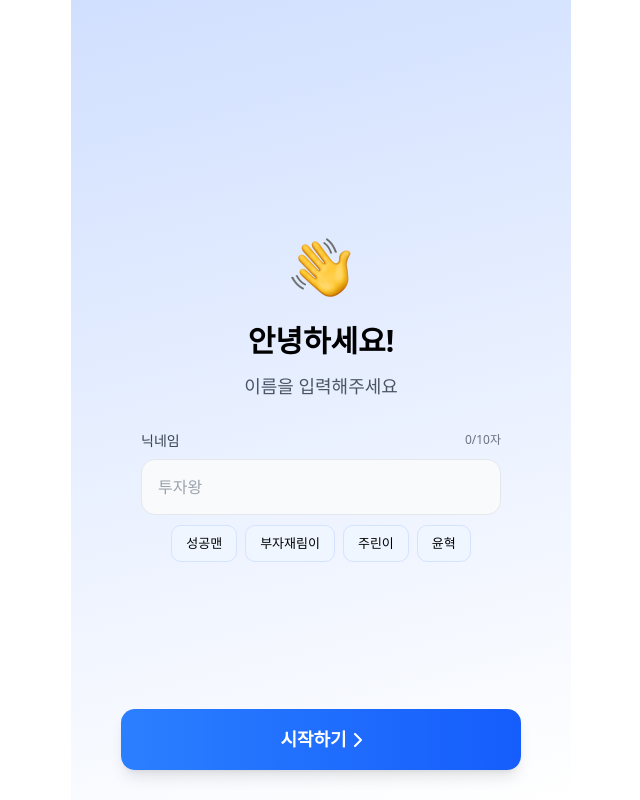
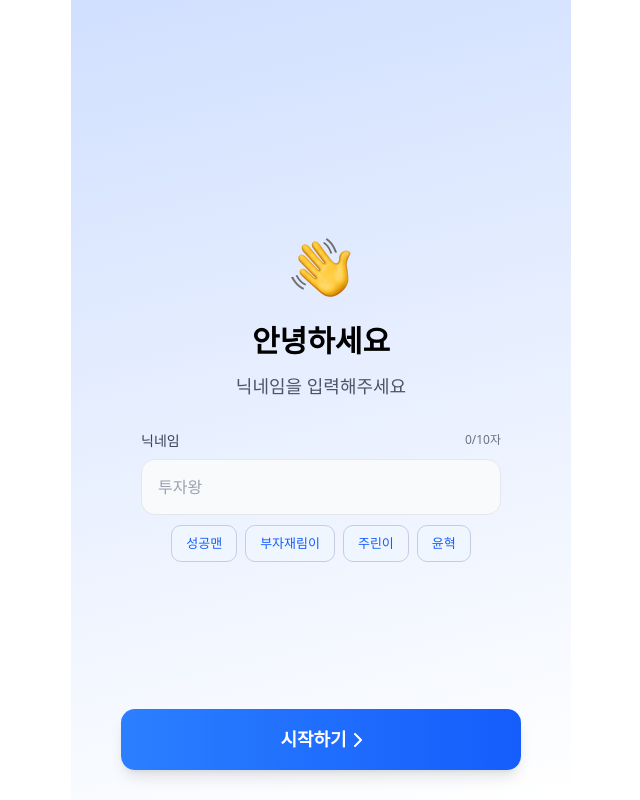
Before and after one commit to m-Vest/Client, a React (Vite) app: page /namePage in a window 1280 px wide. Shown: the whole page, without its empty margins (319-959 px from the left). Built offline with nearby package versions, Linux system fonts and the light colour scheme; a web font is replaced by a local one.

Commit message:
feat: 닉네임 박스 애니메이션 효과적용

```diff
--- a/src/pages/onboarding/NamePage.tsx
+++ b/src/pages/onboarding/NamePage.tsx
@@ -15,9 +15,9 @@ const NamePage = () => {
         <div className="relative max-w-[500px] px-[5rem] bg-[linear-gradient(166deg,_#D0DFFF_-1.52%,_#FFF_100%)] h-[100dvh] w-[100dvw] fixed flex flex-col justify-center items-center">
             <img src={hi} alt="Onboarding Step" className="w-[6rem] h-[6rem] mb-[7rem]"/>
             <div className="mt-[-5rem] flex flex-col justify-center items-center">
-                <h1 className="text-[3rem] text-black font-bold">안녕하세요!</h1>
+                <h1 className="text-[3rem] text-black font-bold">안녕하세요</h1>
                 <p className="text-[1.8rem] text-[#4A5565] font-normal text-center mt-[1rem] whitespace-pre-line">
-                    이름을 입력해주세요
+                    닉네임을 입력해주세요
                 </p>
             </div>
             <div className='mt-[3rem] w-[90%]'>
@@ -28,7 +28,7 @@ const NamePage = () => {
                         key={example}
                         type="button"
                         onClick={() => handleExampleClick(example)}
-                        className="rounded-[10px]  bg-[#EFF6FF] border border-[#d4e3ff] mt-[1rem] px-[1.4rem] py-[0.8rem] text-[1.3rem] font-medium text-[#155DFC]active:scale-95"
+                        className="transition-transform disabled:opacity-50 rounded-[10px] hover:bg-[#dee8fc] bg-[#EFF6FF] border border-[#c4cee2] mt-[1rem] px-[1.4rem] py-[0.8rem] text-[1.3rem] font-medium text-[#155DFC] active:scale-95"
                     >
                         {example}
                     </button>
--- a/src/pages/onboarding/components/Button.tsx
+++ b/src/pages/onboarding/components/Button.tsx
@@ -4,7 +4,7 @@ interface ButtonProps {
 }
 const Button = ({ text, onClick }: ButtonProps) => {
     return(
-        <button onClick={onClick} className=" active:scale-95 transition-transform disabled:opacity-50 absolute bottom-[3rem] w-[80%] flex flex-row justify-center items-center gap-[0.7rem] py-[1.7rem] rounded-[14px] bg-[linear-gradient(90deg,_#2B7FFF_0%,_#155DFC_100%)] shadow-[0_10px_15px_-3px_rgba(0,0,0,0.10),_0_4px_6px_-4px_rgba(0,0,0,0.10)]">
+        <button onClick={onClick} className="active:scale-95 transition-transform disabled:opacity-50 absolute bottom-[3rem] w-[80%] flex flex-row justify-center items-center gap-[0.7rem] py-[1.7rem] rounded-[14px] bg-[linear-gradient(90deg,_#2B7FFF_0%,_#155DFC_100%)] shadow-[0_10px_15px_-3px_rgba(0,0,0,0.10),_0_4px_6px_-4px_rgba(0,0,0,0.10)]">
             <span className="text-white text-[1.8rem] font-bold">{text}</span>
             <span className="text-white text-[1.8rem]">
                 <svg xmlns="http://www.w3.org/2000/svg" width="8" height="14" viewBox="0 0 8 14" fill="none">
```
